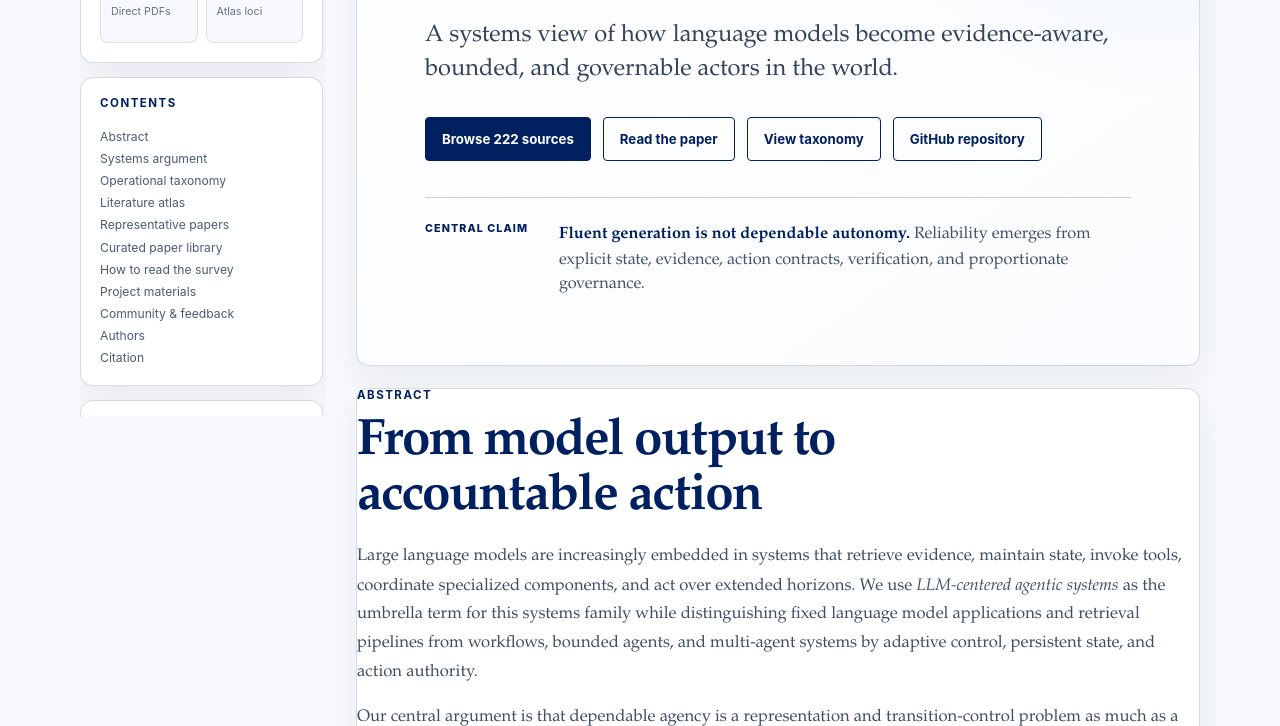
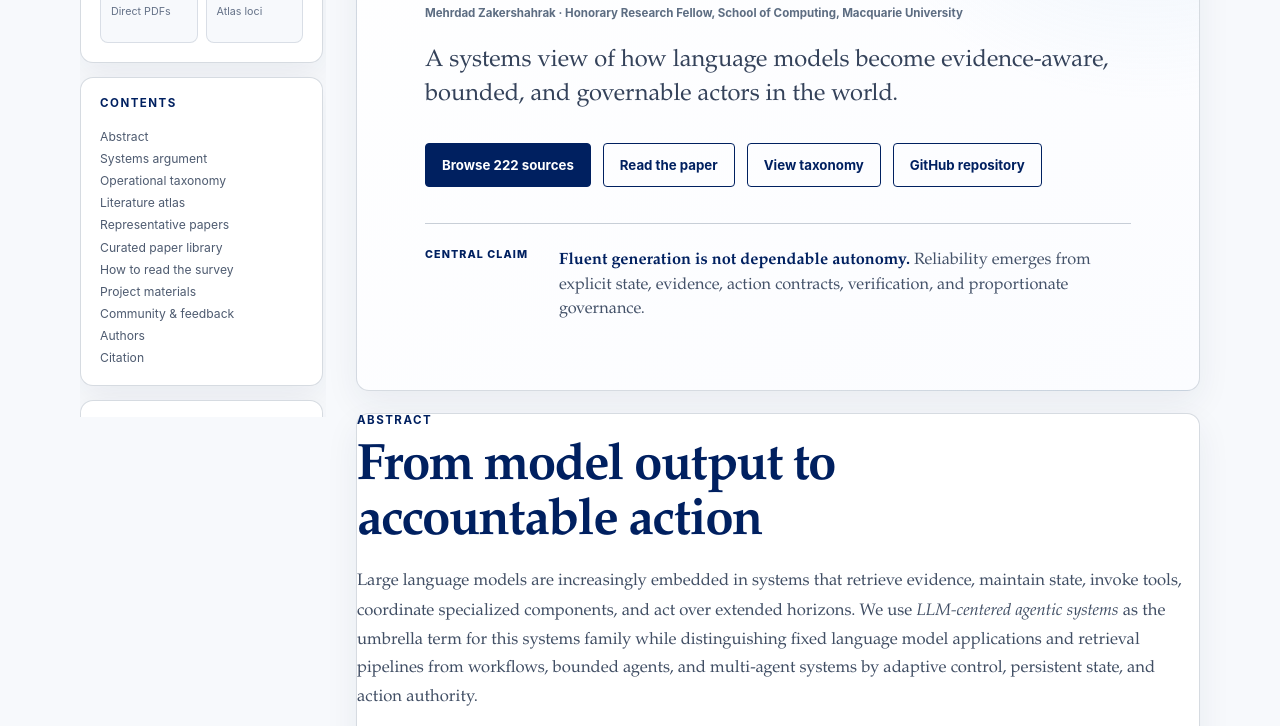
Before and after one commit to mehrdadxzaker/llms-in-modern-agentic-systems, a plain HTML site: page docs/index.html in a window 1280 px wide. Shown: the part 424-1150 px from the top of the page. Drawn offline with Linux system fonts and the light colour scheme; no server answers.

Commit message:
Synchronize Mehrdad affiliation

```diff
--- a/docs/assets/theme.css
+++ b/docs/assets/theme.css
@@ -402,6 +402,7 @@ section.mist { background: var(--canvas); }
 }
 
 .paper-authors { margin: -6px 0 22px; color: var(--navy); font: 800 0.8rem/1.5 var(--sans); letter-spacing: 0.02em; }
+.paper-affiliation { max-width: 760px; margin: -14px 0 22px; color: #5d6d82; font: 650 0.72rem/1.5 var(--sans); }
 
 .survey-main .hero .lede { max-width: 780px; }
 
@@ -933,6 +934,7 @@ section.mist { background: var(--canvas); }
 .author-card > span { display: grid; flex: 0 0 auto; width: 46px; height: 46px; place-items: center; border-radius: 50%; background: var(--navy); color: white; font: 700 1.2rem var(--serif); }
 .author-card strong { display: block; color: var(--navy); line-height: 1.25; }
 .author-card p { margin: 4px 0 0; color: #69768a; font: 0.7rem var(--sans); }
+.author-card a { display: inline-block; margin-top: 7px; overflow-wrap: anywhere; font: 700 0.66rem/1.35 var(--sans); }
 
 .figure-dialog {
   width: min(96vw, 1500px);
--- a/docs/index.html
+++ b/docs/index.html
@@ -77,6 +77,7 @@
             <p class="eyebrow">2026 comprehensive systems survey</p>
             <h1>LLMs in Modern<br>Agentic Systems</h1>
             <p class="paper-authors">Mehrdad Zakershahrak · Samira Ghodratnama · Ali Karfarma</p>
+            <p class="paper-affiliation"><strong>Mehrdad Zakershahrak</strong> · Honorary Research Fellow, School of Computing, Macquarie University</p>
             <p class="lede">A systems view of how language models become evidence-aware, bounded, and governable actors in the world.</p>
             <div class="actions">
               <a class="button" href="#library">Browse 222 sources</a>
@@ -326,7 +327,7 @@
               <p>The manuscript and public project resources use the same author order.</p>
             </div>
             <div class="author-grid">
-              <article class="author-card"><span aria-hidden="true">M</span><div><strong>Mehrdad Zakershahrak</strong><p>Author</p></div></article>
+              <article class="author-card"><span aria-hidden="true">M</span><div><strong>Mehrdad Zakershahrak</strong><p>Honorary Research Fellow<br>School of Computing, Macquarie University</p><a href="mailto:mehrdad.zakershahrak@mq.edu.au">mehrdad.zakershahrak@mq.edu.au</a></div></article>
               <article class="author-card"><span aria-hidden="true">S</span><div><strong>Samira Ghodratnama</strong><p>Author</p></div></article>
               <article class="author-card"><span aria-hidden="true">A</span><div><strong>Ali Karfarma</strong><p>Author</p></div></article>
             </div>
--- a/site-shared/theme.css
+++ b/site-shared/theme.css
@@ -399,6 +399,7 @@ section.mist { background: var(--canvas); }
 }
 
 .paper-authors { margin: -6px 0 22px; color: var(--navy); font: 800 0.8rem/1.5 var(--sans); letter-spacing: 0.02em; }
+.paper-affiliation { max-width: 760px; margin: -14px 0 22px; color: #5d6d82; font: 650 0.72rem/1.5 var(--sans); }
 
 .survey-main .hero .lede { max-width: 780px; }
 
```
Also changed, not shown: github-page/index.html (+1 -0 lines), 4 other files.
